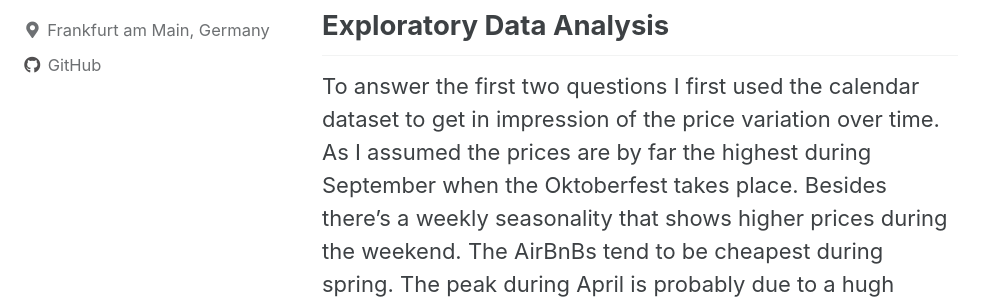
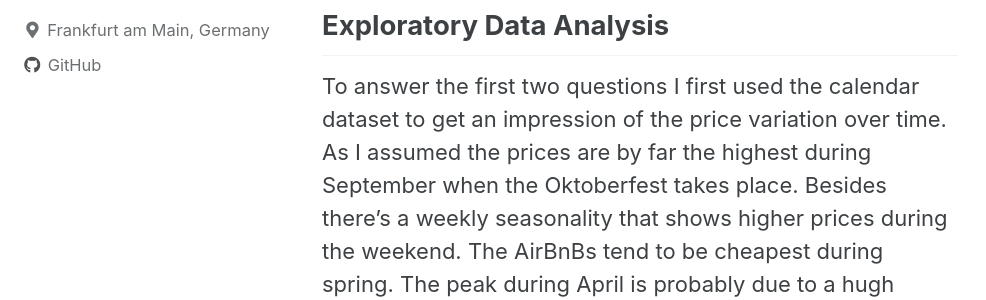
Before and after one commit to alexweinfurter/data-science, a Jekyll site: the page built from _posts/2020-08-27-munich-airbnb-data-analysis.md, in a window 1280 px wide and 900 px high, scrolled down 2134 px. Shown: the part 187-487 px from the top of the window, without its empty margins (0-986 px from the left). Built offline with Jekyll 4.4.1, drawn with Linux system fonts in a browser that asks for light colours; cached includes are drawn as plain includes; some of the changed text lies outside the part shown.

```diff
--- a/_posts/2020-08-27-munich-airbnb-data-analysis.md
+++ b/_posts/2020-08-27-munich-airbnb-data-analysis.md
@@ -35,7 +35,7 @@ Essentially Inside Airbnb provides three different files:
 To analyze the dataset I follow the CRISP-DM cycle. I start with a quick data exploration, clean the dataset and calculate first moments of the data to answer the first two questions. Afterwards I perform some feature engineering and try to build a pricing model. Later the pricing model will be analyzed to get an idea which features influence the price most.
 
 ## Exploratory Data Analysis
-To answer the first two questions I first used the calendar dataset to get in impression of the price variation over time. As I assumed the prices are by far the highest during September when the Oktoberfest takes place. Besides there's a weekly seasonality that shows higher prices during the weekend. The AirBnBs tend to be cheapest during spring. The peak during April is probably due to a hugh spring festival in Munich.
+To answer the first two questions I first used the calendar dataset to get an impression of the price variation over time. As I assumed the prices are by far the highest during September when the Oktoberfest takes place. Besides there's a weekly seasonality that shows higher prices during the weekend. The AirBnBs tend to be cheapest during spring. The peak during April is probably due to a hugh spring festival in Munich.
 ![alt]({{ site.url }}{{ site.baseurl }}/images/munich-airbnb-data/average_price_per_night.png)
 
 Since its sometimes cheaper or more expensive to book at certain times of a year I investigated if the average booking price varies over time. Therefore I exluded the booking prices of September to remove the high prices during the Oktoberfest and then calculated the daily average booking prices of all AirBnBs in Munich. ![alt]({{ site.url }}{{ site.baseurl }}/images/munich-airbnb-data/prices_at_booking_time.png)
```
Also changed, not shown: images/munich-airbnb-data/prices_at_booking_time.png.
